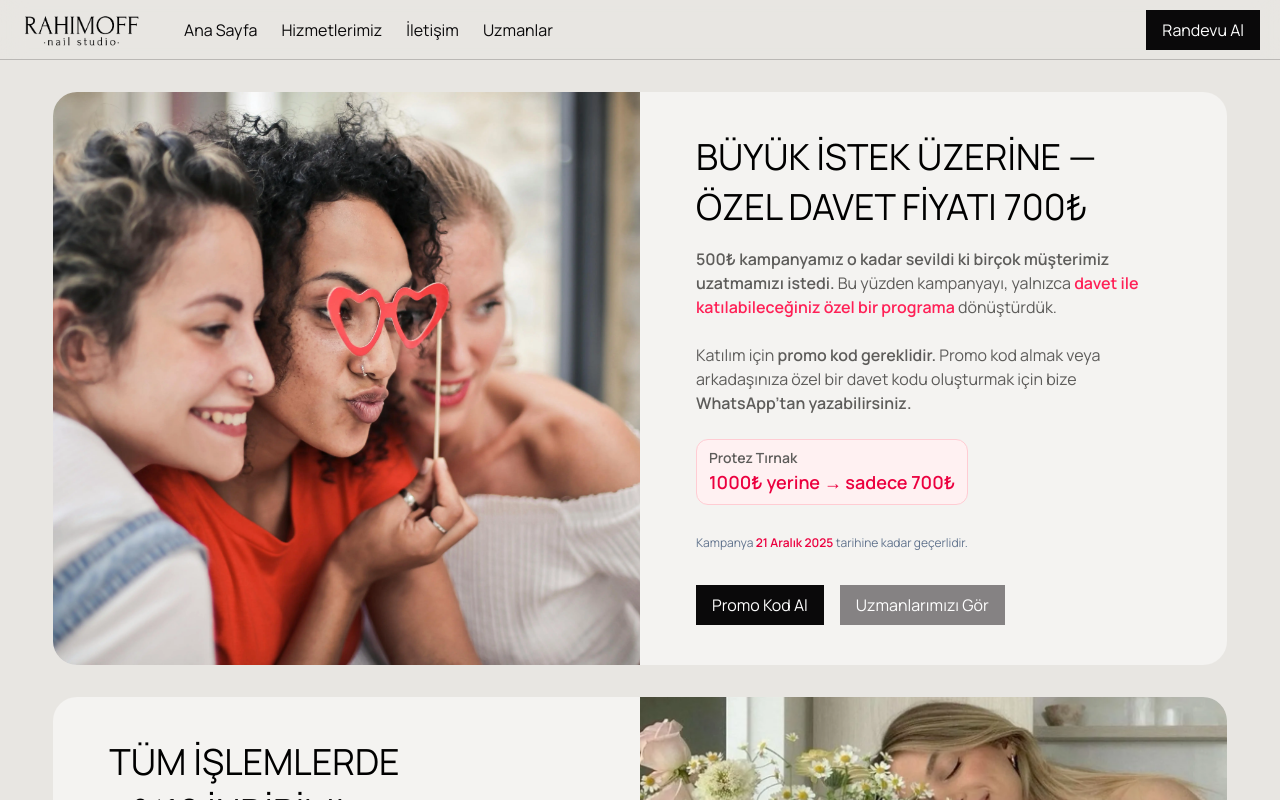
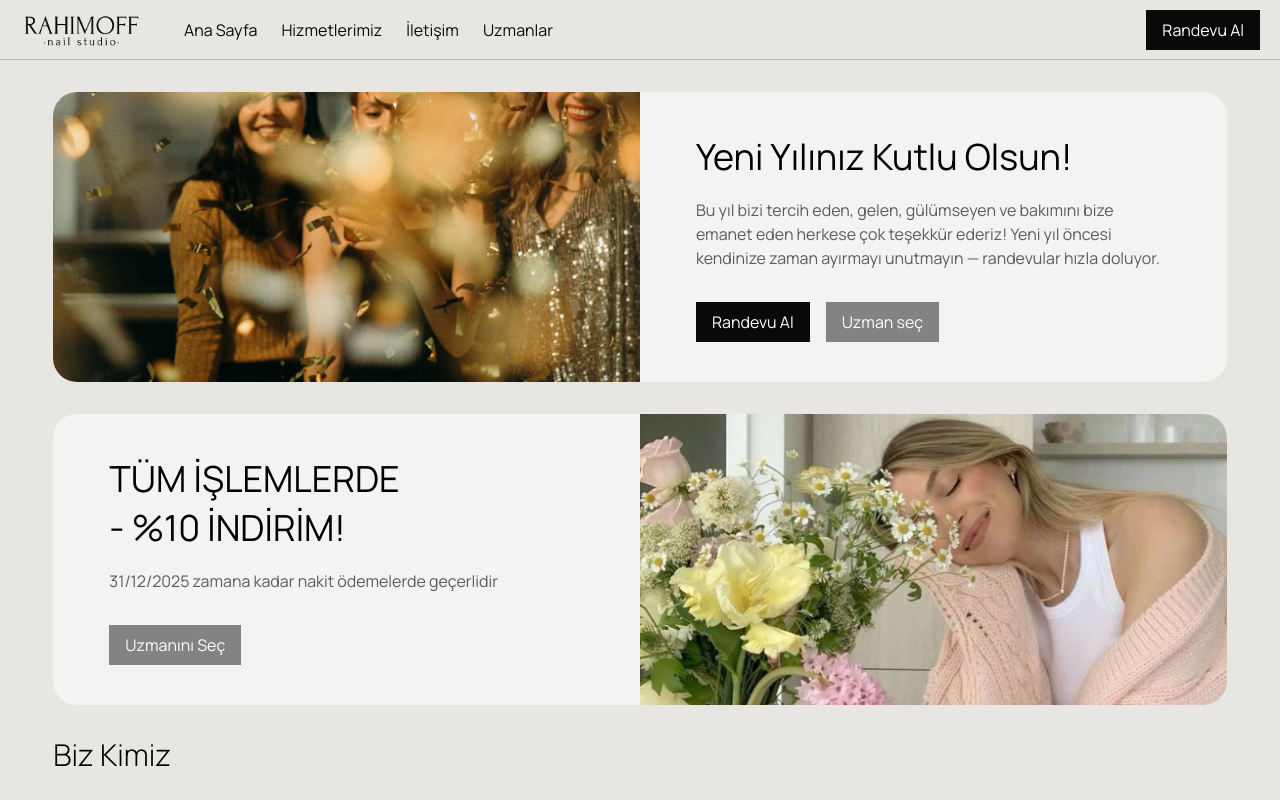
Before and after one commit to ruslanrahimov/rahimoff-nail-studio-react-app, a React (Vite) app: page / in a window 1280 px wide. Shown: the top 800 px of the page. Built offline with nearby package versions, Linux system fonts and the light colour scheme.

Commit message:
add new year hero block

```diff
--- a/src/components/pages/Services.jsx
+++ b/src/components/pages/Services.jsx
@@ -14,7 +14,8 @@ const Services = () => {
           <button
             key={key}
             onClick={() => setActiveTab(key)}
-                                                className={`px-4 py-1 border border-platinum-900 cursor-pointer ${key === activeTab
+            className={`px-4 py-1 border border-platinum-900 cursor-pointer ${
+              key === activeTab
                 ? "bg-platinum-900 text-platinum-100"
                 : "bg-platinum-100 text-platinum-900"
             } max-md:px-2 max-md:text-sm`}
--- a/src/data/hero.jsx
+++ b/src/data/hero.jsx
@@ -1,56 +1,24 @@
+import SecondaryLinkButton from "../components/SecondaryLinkButton.jsx";
 import AppointmentButton from "../components/AppointmentButton.jsx";
-import SecondaryLinkButton from "../components/SecondaryLinkButton.jsx";
 const baseUrl = import.meta.env.BASE_URL;
+const wpChatLink = import.meta.env.VITE_WP_CHAT_LINK;
 
 export const heroData = [
   {
-                title: "BÜYÜK İSTEK ÜZERİNE — ÖZEL DAVET FİYATI 700₺",
-                text: (
-                        <>
-                                <span className="font-semibold">
-                                        500₺ kampanyamız o kadar sevildi ki birçok müşterimiz uzatmamızı istedi.
-                                </span>{" "}
-                                Bu yüzden kampanyayı, yalnızca{" "}
-                                <span className="font-semibold text-rose-500">
-                                        davet ile katılabileceğiniz özel bir programa
-                                </span>{" "}
-                                dönüştürdük.
-                                <br />
-                                <br />
-                                Katılım için <span className="font-semibold">promo kod gereklidir.</span> Promo kod almak
-                                veya arkadaşınıza özel bir davet kodu oluşturmak için bize{" "}
-                                <span className="font-semibold">WhatsApp’tan yazabilirsiniz.</span>
-                                <br />
-                                <br />
-                                <span className="inline-block rounded-xl border border-rose-200 bg-rose-50 px-3 py-2 text-sm max-md:text-xs">
-                                        <span className="font-semibold">Protez Tırnak</span>
-                                        <br />
-                                        <span className="font-semibold text-rose-600 text-lg">1000₺ yerine → sadece 700₺</span>
-                                </span>
-                                <br />
-                                <br />
-                                <span className="text-xs text-slate-500 max-md:text-[11px]">
-                                        Kampanya <span className="font-semibold text-rose-600">21 Aralık 2025</span> tarihine
-                                        kadar geçerlidir.
-                                </span>
-                                <br />
-                        </>
-                ),
-                image: `${baseUrl}happy-women.webp`,
+    title: "Yeni Yılınız Kutlu Olsun!",
+    text: "Bu yıl bizi tercih eden, gelen, gülümseyen ve bakımını bize emanet eden herkese çok teşekkür ederiz! Yeni yıl öncesi kendinize zaman ayırmayı unutmayın — randevular hızla doluyor.",
+    image: `${baseUrl}new-year.webp`,
     isReversed: false,
     buttons: (
-                        <div className="flex w-full gap-4 max-md:flex-col">
-                                <AppointmentButton
-                                        url={`https://wa.me/905060552137?text=${encodeURIComponent(
-                                                "Merhaba! Özel Davet Fiyatı için promo kod almak istiyorum.",
-                                        )}`}
-                                >
-                                        Promo Kod Al
-                                </AppointmentButton>
-                                <SecondaryLinkButton path="/masters">Uzmanlarımızı Gör</SecondaryLinkButton>
+      <div className="flex gap-4 w-full max-md:flex-col">
+        <AppointmentButton url={wpChatLink}>Randevu Al</AppointmentButton>
+        <SecondaryLinkButton path="/masters">
+          Uzman seç
+        </SecondaryLinkButton>
       </div>
     ),
   },
+
   {
     title: "TÜM İŞLEMLERDE - %10 İNDİRİM!",
     text: "31/12/2025 zamana kadar nakit ödemelerde geçerlidir",
```
Also changed, not shown: src/data/masters.js (+4 -6 lines), public/new-year.webp (added), 1 other file (tests, documents, lock files or other folders). Lines whose indentation alone changed are shown as unchanged.
